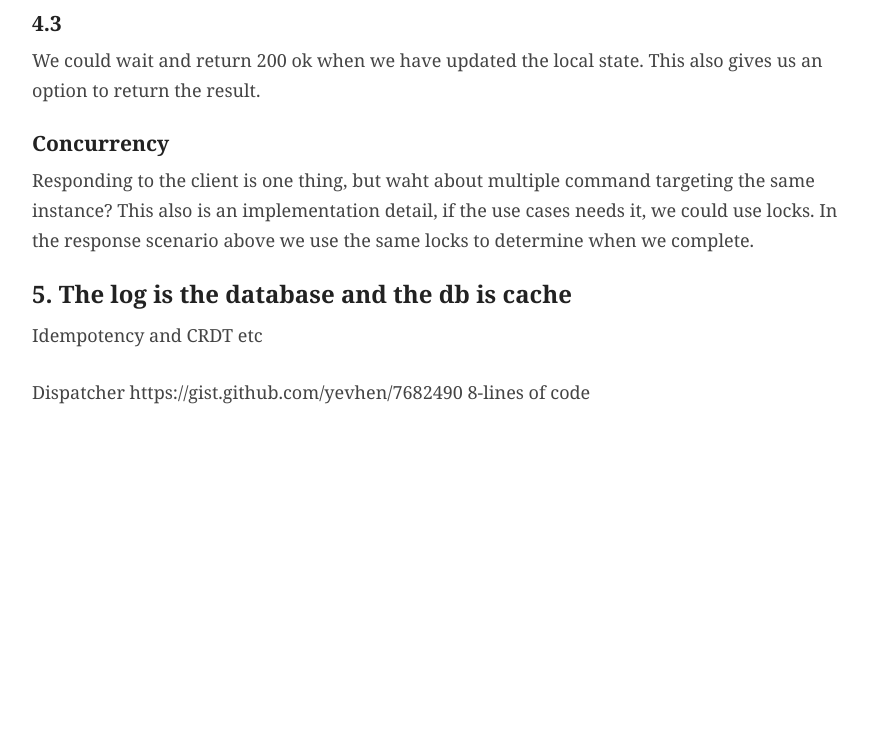
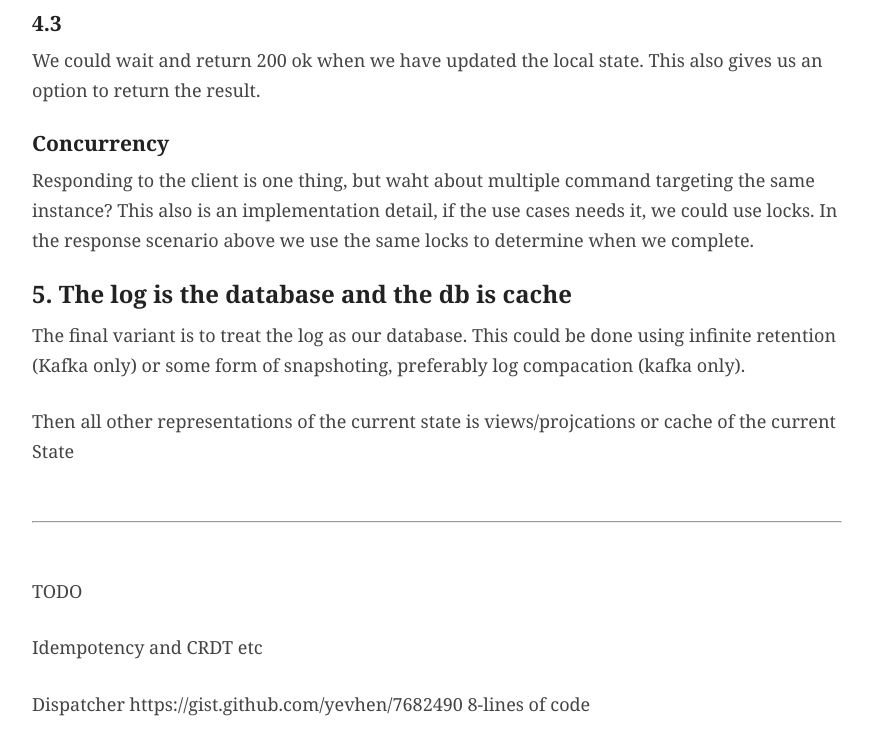
Before and after one commit to perokvist/event-driven-architecture, a Jekyll site: the page built from index.md, in a window 1280 px wide and 900 px high, scrolled down 4157 px. Shown: the top 755 px of the window, without its empty margins (203-1076 px from the left). Built offline with Jekyll 4.4.1, drawn with Linux system fonts in a browser that asks for light colours; our own code applies the rules of GitHub Pages for plain Markdown files; before the commit the page ends 4744 px from its top, so only the background shows below that.

Commit message:
log compaction

```diff
--- a/index.md
+++ b/index.md
@@ -87,6 +87,13 @@ Responding to the client is one thing, but waht about multiple command targeting
 
 ### 5. The log is the database and the db is cache
 
+The final variant is to treat the log as our database. This could be done using infinite retention (Kafka only) or some form of snapshoting, preferably log compacation (kafka only).
+
+Then all other representations of the current state is views/projcations or cache of the current State
+
+----
+TODO
+
 Idempotency and CRDT etc
 
 Dispatcher
```
